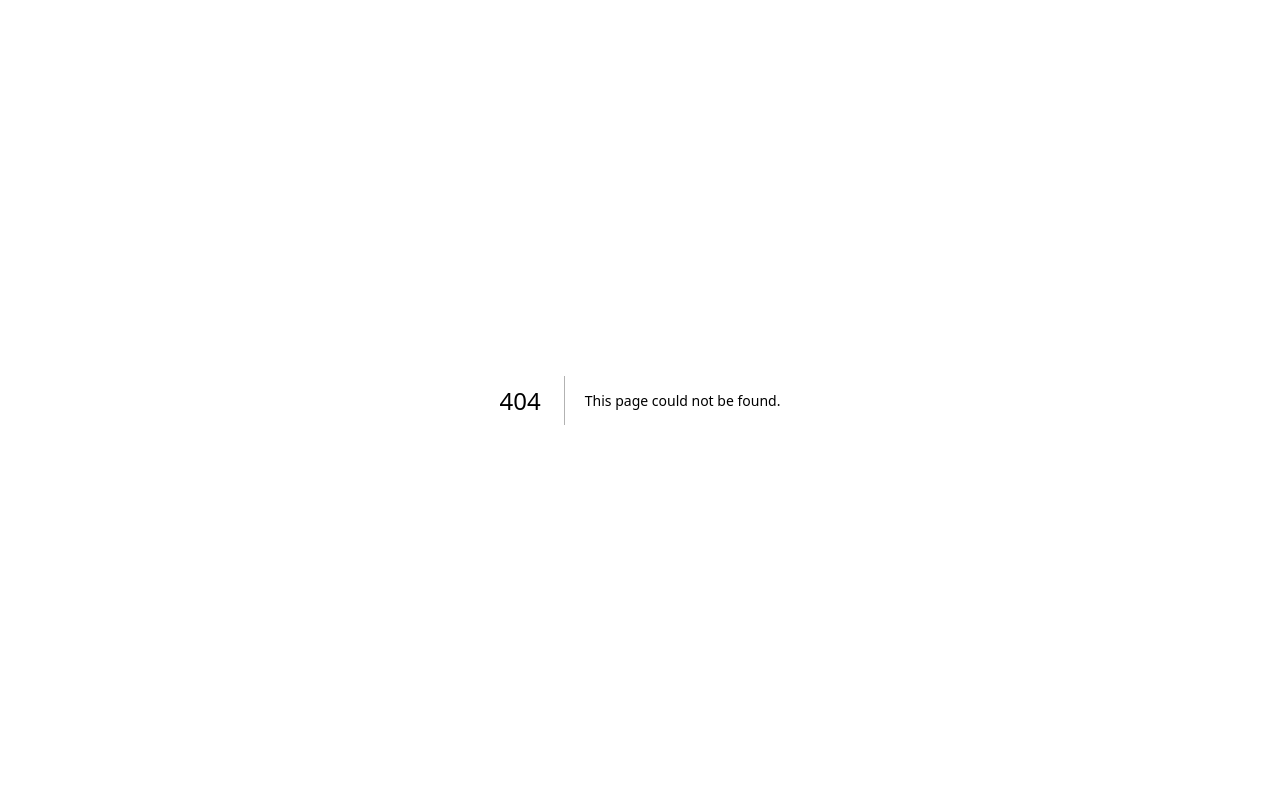
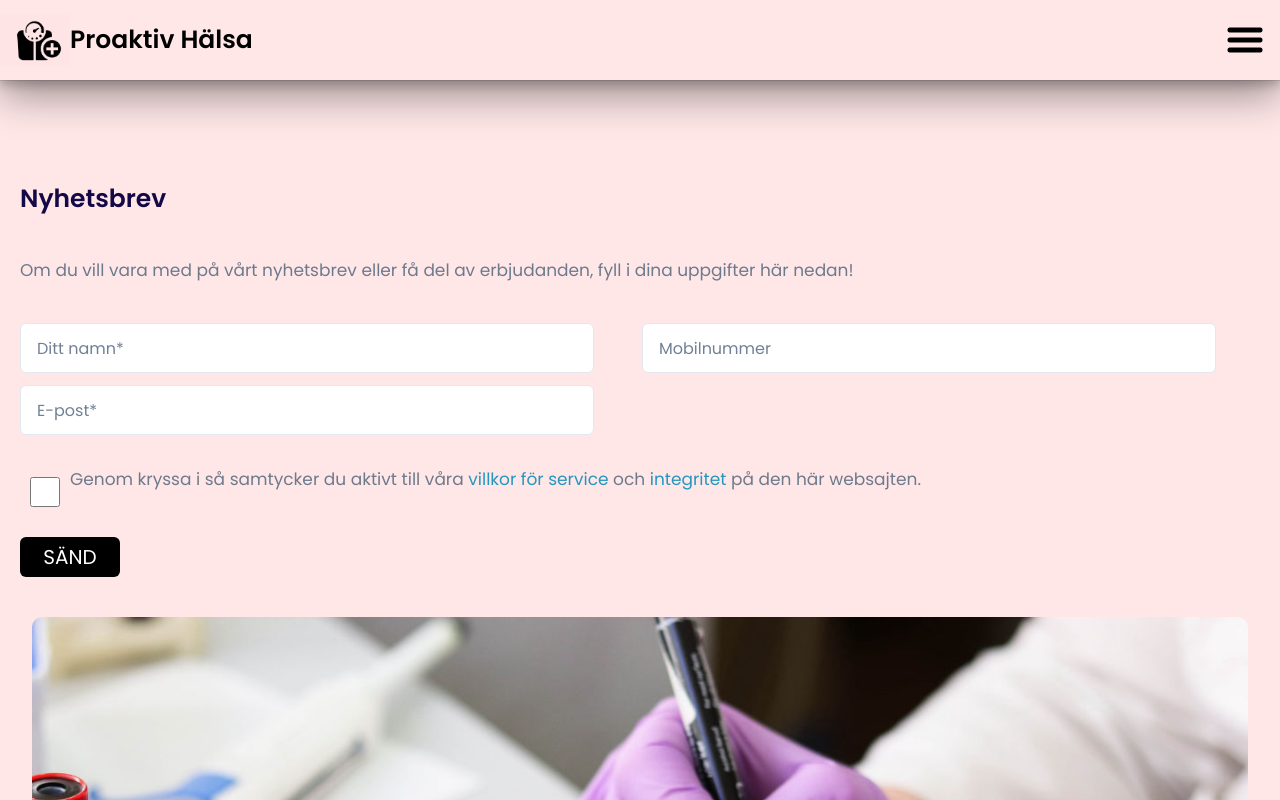
Before and after one commit to hakimm77/Proactive-health-website, a Next.js app: page /media/nyhetsbrev in a window 1280 px wide. Before the commit this address had no page. Shown: the top 800 px of the page. Built offline with nearby package versions, Linux system fonts and the light colour scheme.

Commit message:
media/newsletter done

```diff
--- /dev/null
+++ b/pages/media/nyhetsbrev.tsx
@@ -0,0 +1,148 @@
+import { Footer } from "@/components/Footer";
+import { Navbar } from "@/components/Navbar";
+import { COLORS } from "@/helpers/colors";
+import { Flex, Text, Textarea, Link, Button } from "@chakra-ui/react";
+import { useMediaQuery } from "@material-ui/core";
+import Image from "next/image";
+import { useState } from "react";
+
+const NewsLetterPage = () => {
+  const [acceptedRules, setAcceptedRules] = useState(false);
+  const isMobile = useMediaQuery("(max-width:1400px)");
+  const [inputFields, setInputFields] = useState<any[]>([
+    {
+      placeholder: "Ditt namn*",
+      value: "",
+    },
+    {
+      placeholder: "Mobilnummer",
+      value: "",
+    },
+    {
+      placeholder: "E-post*",
+      value: "",
+    },
+  ]);
+
+  const updateValue = async (idx: number, text: string) => {
+    let inputs = [...inputFields];
+    inputs[idx].value = text;
+
+    setInputFields(inputs);
+  };
+
+  const sendData = () => {
+    if (acceptedRules && inputFields[0].value && inputFields[2].value) {
+      //send
+      console.log("sent");
+    }
+  };
+
+  return (
+    <Flex flexDir="column" alignItems="center" bgColor={COLORS.pink}>
+      <Navbar />
+
+      <Flex
+        mt={"100px"}
+        flexDir={isMobile ? "column" : "row"}
+        w={isMobile ? "100%" : "90%"}
+        justifyContent="space-around"
+        alignItems="flex-start"
+        paddingTop={20}
+        paddingBottom={20}
+      >
+        <Flex
+          flexDir="column"
+          color={COLORS.gray}
+          fontSize={isMobile ? 17 : 19}
+          w={isMobile ? "95%" : "40%"}
+          lineHeight={"1.5"}
+          pl={isMobile ? 5 : 0}
+          mb={isMobile ? 10 : 0}
+        >
+          <Text
+            color="#130947"
+            fontSize={isMobile ? 25 : 30}
+            fontWeight={600}
+            mb={10}
+          >
+            Nyhetsbrev
+          </Text>
+
+          <Text mb={10}>
+            Om du vill vara med på vårt nyhetsbrev eller få del av erbjudanden,
+            fyll i dina uppgifter här nedan!{" "}
+          </Text>
+
+          <Flex flexDir="column">
+            <Flex
+              flexDir="row"
+              flexWrap="wrap"
+              justifyContent="space-between"
+              mb={5}
+            >
+              {inputFields.map((item, idx) => (
+                <Textarea
+                  as={item.full ? "textarea" : "input"}
+                  bgColor="#fff"
+                  placeholder={item.placeholder}
+                  value={item.value}
+                  onChange={(e) => {
+                    updateValue(idx, e.target.value);
+                  }}
+                  mb={3}
+                  w={item.full ? "100%" : "48%"}
+                  minH={item.full ? 100 : 50}
+                  resize={item.full ? "vertical" : "none"}
+                />
+              ))}
+            </Flex>
+
+            <Flex flexDir="row" alignItems="flex-start" mb={5}>
+              <input
+                type="checkbox"
+                style={{ margin: 10, width: 30, height: 30, cursor: "pointer" }}
+                onChange={(e) => {
+                  setAcceptedRules(e.target.checked);
+                }}
+              />
+
+              <Text>
+                Genom kryssa i så samtycker du aktivt till våra{" "}
+                <Link color="#2596be">villkor för service</Link> och{" "}
+                <Link color="#2596be">integritet</Link> på den här websajten.
+              </Text>
+            </Flex>
+
+            <Button
+              w="100px"
+              bgColor="#000"
+              color="#fff"
+              fontWeight={400}
+              fontSize={20}
+              _hover={{ bgColor: "gray" }}
+              onClick={sendData}
+            >
+              SÄND
+            </Button>
+          </Flex>
+        </Flex>
+
+        <Image
+          src={require("../../assets/analysis-image.jpg")}
+          alt={"analysis-image"}
+          style={{
+            width: isMobile ? "95%" : "35%",
+            objectFit: "contain",
+            alignSelf: isMobile ? "center" : "",
+            borderRadius: 10,
+          }}
+        />
+      </Flex>
+
+      <Footer />
+    </Flex>
+  );
+};
+
+export default NewsLetterPage;
```
Also changed, not shown: assets/analysis-image.jpg (added).
